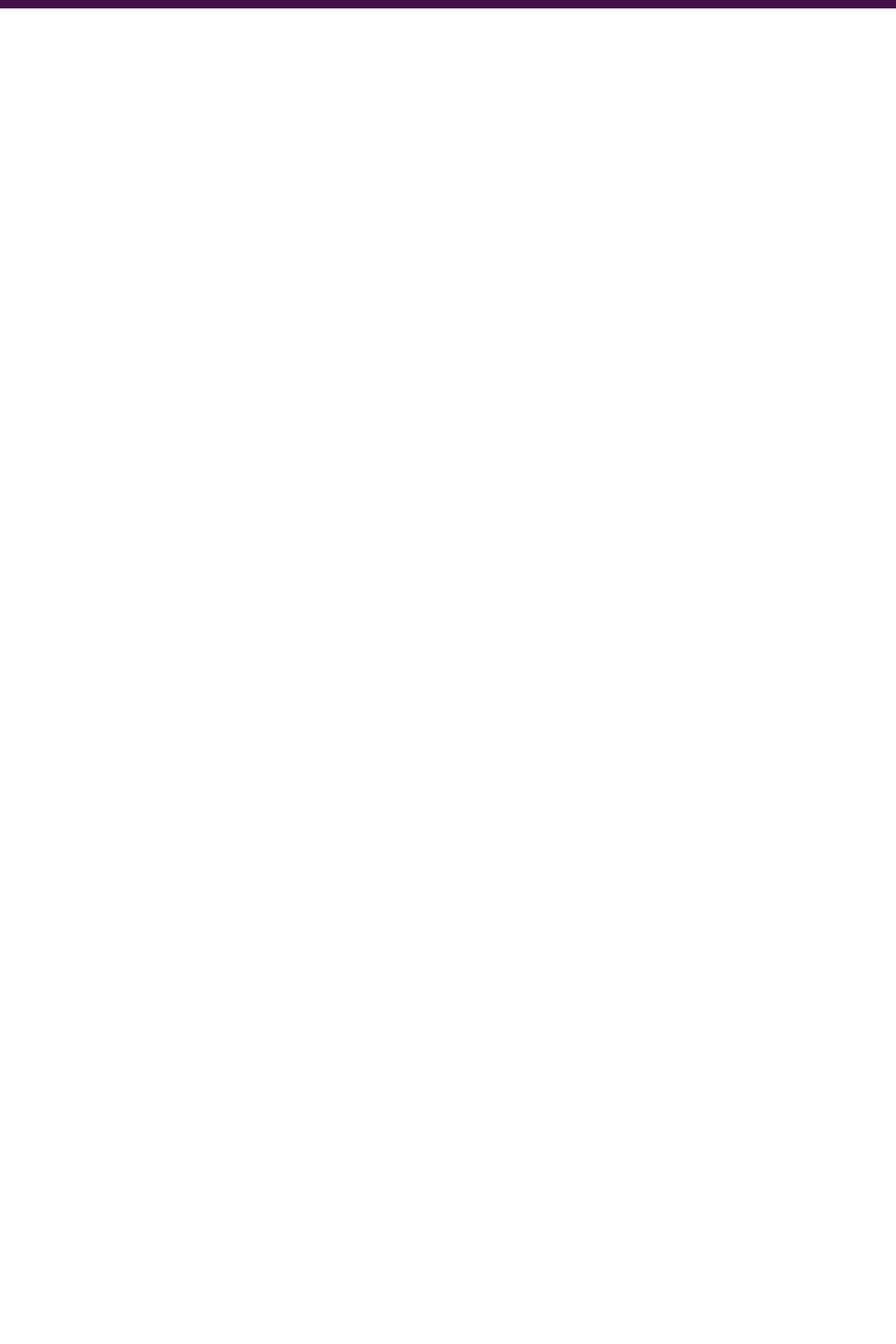
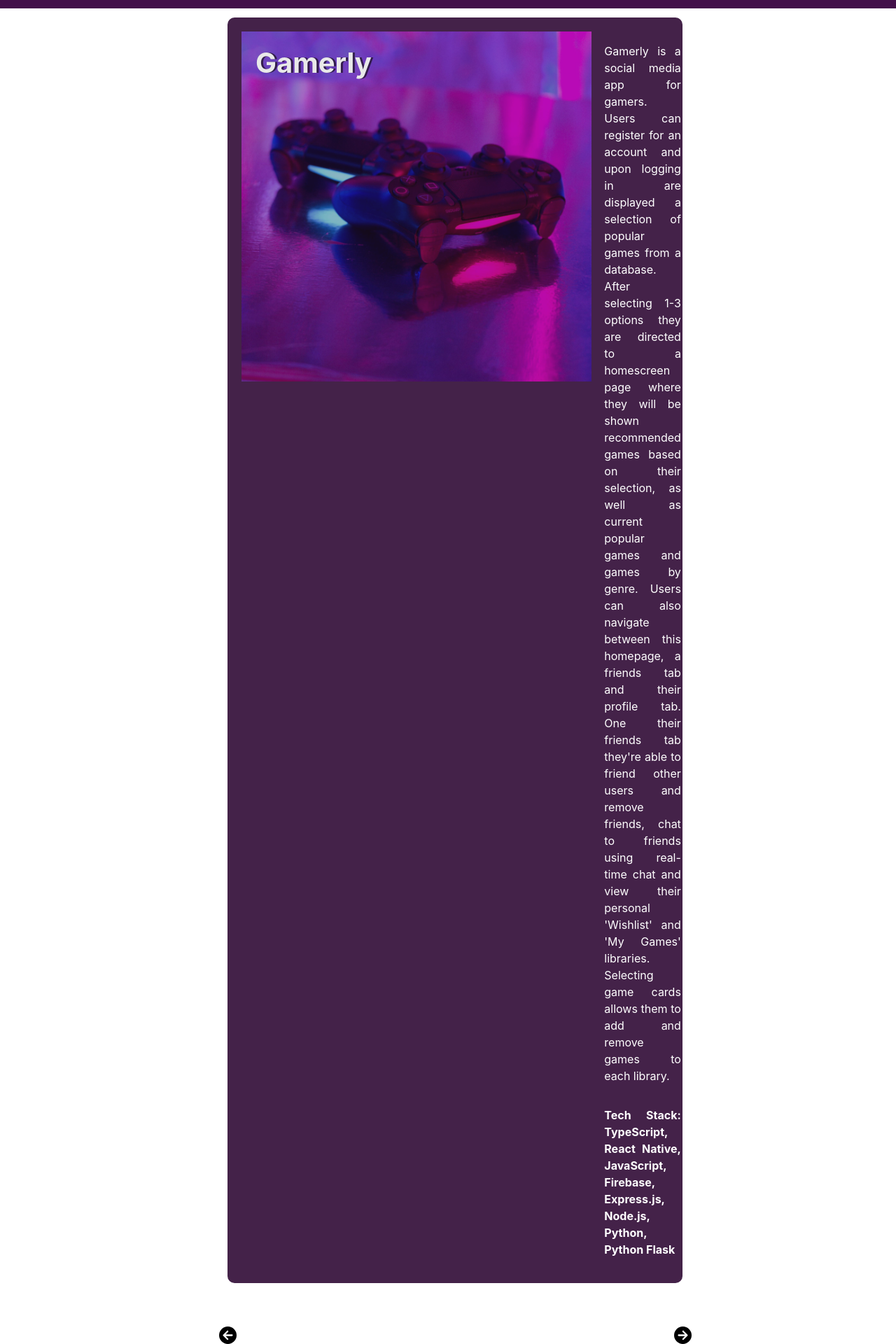
Before and after one commit to mikael-v/portfolio, a React (Vite) app: page /projects in a window 1280 px wide. Before the commit this address had no page. Shown: the part 62-1982 px from the top of the page at 70% size. Before the commit the page ends 800 px from the top, so only its background shows below. Built offline with nearby package versions, Linux system fonts and the light colour scheme.

Commit message:
creates page for all projects

```diff
--- a/src/App.jsx
+++ b/src/App.jsx
@@ -3,6 +3,7 @@ import { useState } from "react";
 import Header from "./components/Header";
 import Homepage from "./components/Homepage";
 import ContactPage from "./components/Contact";
+import AllProjects from "./components/ProjectsPage";
 
 import "../src/index.css";
 
@@ -20,6 +21,7 @@ function App() {
       <Routes>
         <Route path="/" element={<Homepage />} />
         <Route path="contact" element={<ContactPage />} />
+        <Route path="projects" element={<AllProjects />} />
       </Routes>
     </BrowserRouter>
   );
--- a/src/components/Header.jsx
+++ b/src/components/Header.jsx
@@ -22,15 +22,14 @@ function Header({ onToggleMenu }) {
         <div id="dropdown-menu">
           <ul>
             <li>
-              <a href="/">Home</a>
+              <Link to="/">Home</Link>
             </li>
             <li>
-              <a href="/projects">My Projects</a>
+              <Link to="/projects">My Projects</Link>
             </li>
 
             <li>
               <Link to="/contact">Contact Me</Link>
-              {/* <a href="contact">Contact Me</a> */}
             </li>
           </ul>
         </div>
--- /dev/null
+++ b/src/components/ProjectsPage.jsx
@@ -0,0 +1,68 @@
+import { FontAwesomeIcon } from "@fortawesome/react-fontawesome";
+import {
+  faArrowCircleRight,
+  faArrowCircleLeft,
+} from "@fortawesome/free-solid-svg-icons";
+import { useState } from "react";
+import { Link } from "react-router-dom";
+import projects from "../../projectsData";
+
+function AllProjects() {
+  const [currentSlide, setCurrentSlide] = useState(0);
+
+  const handleNext = () => {
+    setCurrentSlide((prevIndex) => (prevIndex + 1) % projects.length);
+  };
+
+  const handlePrev = () => {
+    setCurrentSlide(
+      (prevIndex) => (prevIndex - 1 + projects.length) % projects.length
+    );
+  };
+
+  return (
+    <div className="projects-container">
+      <section className="slider">
+        <Link to={`/projects/${projects[currentSlide].id}`}>
+          <div className="item">
+            <div className="item-left">
+              <h1>{projects[currentSlide].title}</h1>
+              <Link to={`/projects/${projects[currentSlide].id}`}>
+                <img
+                  id="coverImg"
+                  src={projects[currentSlide].imgs[0]}
+                  alt=""
+                />
+              </Link>
+            </div>
+            <div className="item-right">
+              <p className="desc">{projects[currentSlide].description}</p>
+              <p className="stack">
+                Tech Stack: {projects[currentSlide].stack.join(", ")}
+              </p>
+            </div>
+          </div>
+        </Link>
+      </section>
+      <section id="buttons">
+        <button id="prev" className="transparent-button" onClick={handlePrev}>
+          <FontAwesomeIcon
+            className="transparent-button"
+            alt=""
+            icon={faArrowCircleLeft}
+          />
+        </button>
+
+        <button id="next" className="transparent-button" onClick={handleNext}>
+          <FontAwesomeIcon
+            className="transparent-button"
+            alt=""
+            icon={faArrowCircleRight}
+          />
+        </button>
+      </section>
+    </div>
+  );
+}
+
+export default AllProjects;
--- a/src/index.css
+++ b/src/index.css
@@ -230,6 +230,84 @@ a:hover {
   padding: 50px;
 }
 
+.slider {
+  display: flex;
+  flex: 1;
+  justify-content: center;
+  align-content: center;
+  justify-items: center;
+}
+
+.item {
+  background-color: #442249;
+  color: white;
+  width: fit-content;
+  height: fit-content;
+  text-align: justify;
+  border-radius: 10px;
+  padding: 20px;
+  transition: 0.5s;
+  left: calc(50% - 110px);
+  top: 0;
+  margin: 1% 25% 1% 25%;
+  /* top right bottom left */
+  display: flex;
+}
+.item:hover {
+  border: 5px solid #e49fff;
+  transform: scale(1.02);
+}
+
+.stack,
+.indivStack {
+  font-weight: bold;
+}
+
+.item-left {
+  margin-right: 3%;
+  position: relative;
+}
+
+.item-left h1 {
+  position: absolute;
+  top: -20px;
+  left: 10px;
+  z-index: 10;
+  padding: 10px;
+}
+
+.item-right {
+  display: flex;
+  flex-direction: column;
+  justify-content: space-between;
+  align-items: center;
+}
+
+.item h1 {
+  color: #e9e9e9;
+  text-shadow: 3px 0px #180d1ab0;
+  font-size: 40px;
+}
+
+.item img {
+  width: 500px;
+  opacity: 70%;
+}
+
+.transparent-button {
+  background-color: transparent;
+  border: none;
+  cursor: pointer;
+  height: 25px;
+  position: relative;
+  display: block;
+  margin: 3% auto 0% auto;
+}
+
+#buttons {
+  display: flex;
+}
+
 button:hover {
   border-color: #646cff;
 }
```
